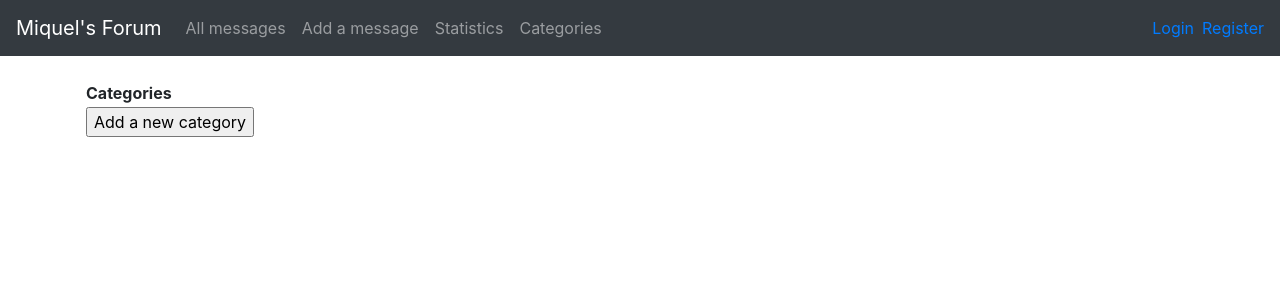
After one commit to mrasola/keskustelufoorumi, a Flask app: page /categories in a window 1280 px wide. The commit adds this page. Shown: the top 300 px of the page. Run offline with Flask 2, Linux system fonts and the light colour scheme; data that the repository does not hold is empty; some libraries are stand-ins or nearby versions.

Commit message:
category stuff added

```diff
--- a/application/__init__.py
+++ b/application/__init__.py
@@ -16,6 +16,8 @@ from application.messages import models
 from application.messages import views
 from application.auth import models
 from application.auth import views
+from application.categories import views
+from application.categories import models
 
 # kirjautuminen
 from application.auth.models import User
--- /dev/null
+++ b/application/categories/views.py
@@ -0,0 +1,72 @@
+from flask_login import login_required, current_user
+from application import app, db
+from flask import render_template, request, url_for, redirect, flash
+from application.categories.models import Category
+from application.categories.forms import CategoryForm
+
+
+@app.route("/categories", methods=["GET"])
+def categories_index():
+    return render_template("categories/list.html", cs=Category.query.all())
+
+
+@app.route("/categories/new")
+@login_required
+def categories_form():
+    return render_template("categories/new.html", form=CategoryForm())
+
+
+@app.route("/categories/newa", methods=["POST"])
+@login_required
+def categories_create():
+    f=CategoryForm(request.form)
+
+    if not f.validate():
+        return render_template("categories/new.html", form=f)
+
+    c=Category(f.name.data, f.description.data)
+
+    db.session().add(c)
+    db.session().commit()
+
+    return redirect(url_for("categories_index"))
+
+
+@app.route("/categories/<category_id>/", methods=["GET"])
+def category_look(category_id):
+    c=Category.query.get(category_id)
+
+    return render_template("categories/look.html", c=c)
+
+
+# @app.route("/category/edit/<category_id>/", methods=["POST", "GET"])
+# @login_required
+# def cetegory_edit(category_id):
+#     c = Message.query.get(category_id)
+#     f = MessageForm()
+#
+#     if request.method=="GET":
+#         f.subject.data=c.subject
+#         f.body.data=c.body
+#         f.categories.data=[c.category_id for c in c.categories]
+#
+#     if f.validate_on_submit():
+#         if f.subject.data is None:
+#             message=MessageForm()
+#             message.subject.data=f.subject.data; message.body.data=f.body.data
+#             message.categories.data=f.categories.data
+#             db.session.add(message)
+#             db.session.commit()
+#             return url_for("categories/edit.html")
+#
+#     return render_template("categories/edit.html", form=f)
+
+
+@app.route("/category/delete/<category_id>/", methods=["POST", "GET"])
+@login_required
+def category_delete(category_id):
+    c=Category.query.get(category_id)
+    db.session.delete(c)
+    db.session.commit()
+
+    return redirect(url_for("categories_index"))
--- a/application/messages/forms.py
+++ b/application/messages/forms.py
@@ -1,5 +1,5 @@
 from flask_wtf import FlaskForm
-from application.messages.models import Category
+from application.categories.models import Category
 from wtforms import StringField, validators, widgets, SelectMultipleField, TextAreaField
 
 
@@ -15,8 +15,8 @@ class MessageForm(FlaskForm):
         super(MessageForm, self).__init__()
         self.categories.choices = [(c.id, c.name) for c in Category.query.all()]
 
-    #def set_choices():
-        #return [(c.id, c.name) for c in Category.query.all()]
+    # def set_choices(self):
+    #     self.categories.choices=[(c.id, c.name) for c in Category.query.all()]
 
     class Meta:
         csrf = False
--- a/application/messages/views.py
+++ b/application/messages/views.py
@@ -1,7 +1,8 @@
 from flask_login import login_required, current_user
 from application import app, db
 from flask import render_template, request, url_for, redirect, flash
-from application.messages.models import Message, Category
+from application.messages.models import Message
+from application.categories.models import Category
 from application.messages.forms import MessageForm
 
 
@@ -16,7 +17,7 @@ def messages_form():
     return render_template("messages/new.html", form=MessageForm())
 
 
-@app.route("/messages/new", methods=["POST"])
+@app.route("/messages/newa", methods=["POST"])
 @login_required
 def messages_create():
     f=MessageForm()
--- /dev/null
+++ b/application/templates/categories/list.html
@@ -0,0 +1,22 @@
+{% extends "layout.html" %}
+
+{% block body %}
+<table>
+    <tr>
+        <th>Categories</th>
+    </tr>
+    {% for c in cs %}
+    <tr>
+        <td>
+            <li><a href="{{ url_for('category_look', category_id=c.id) }}">{{ c.name }}</a></li>
+        </td>
+    </tr>
+    {% endfor %}
+
+    <td>
+        <form method="POST" action="{{ url_for('categories_form') }}">
+            <input type="submit" value="Add a new category"/>
+        </form>
+    </td>
+</table>
+{% endblock %}
--- a/application/templates/layout.html
+++ b/application/templates/layout.html
@@ -23,6 +23,9 @@
             </li>
             <li class="nav-item">
                 <a class="nav-link" href="{{ url_for('stats') }} ">Statistics</a>
+            </li>
+            <li class="nav-item">
+                <a class="nav-link" href="{{ url_for('categories_index') }} ">Categories</a>
             </li>
         </ul>
         <div class="form-inline mt-2 mt-md-0">
--- a/application/templates/messages/new.html
+++ b/application/templates/messages/new.html
@@ -1,7 +1,7 @@
 {% extends "layout.html" %}
 
 {% block body %}
-<form method="POST" action="{{ url_for('messages_create') }}">
+<t method="POST" action="{{ url_for('messages_create') }}">
     <table>
         <tr>
             <td>{{ form.subject.label }}</td>
@@ -53,5 +53,5 @@
                 <input type="submit" value="Add a new message"/>
             </td>
         </tr>
-</form>
+    </table>
 {% endblock %}
```
Also changed, not shown: application/categories/forms.py (added, +10 -0 lines), application/categories/models.py (added, +11 -0 lines), application/messages/models.py (+0 -9 lines), application/templates/categories/look.html (added, +23 -0 lines), application/templates/categories/new.html (added, +37 -0 lines), application/categories/__init__.py (added).
